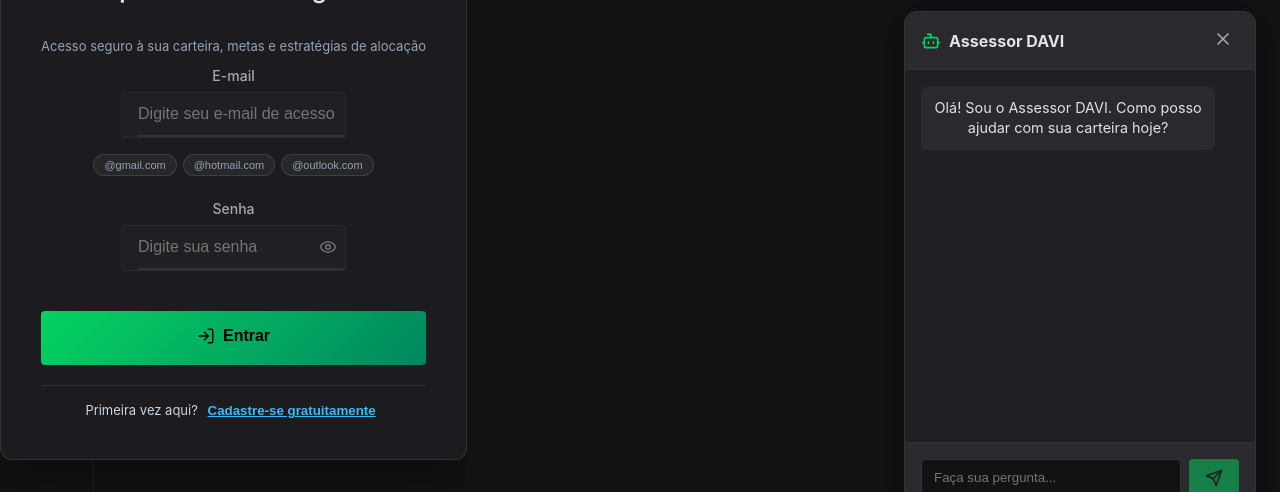
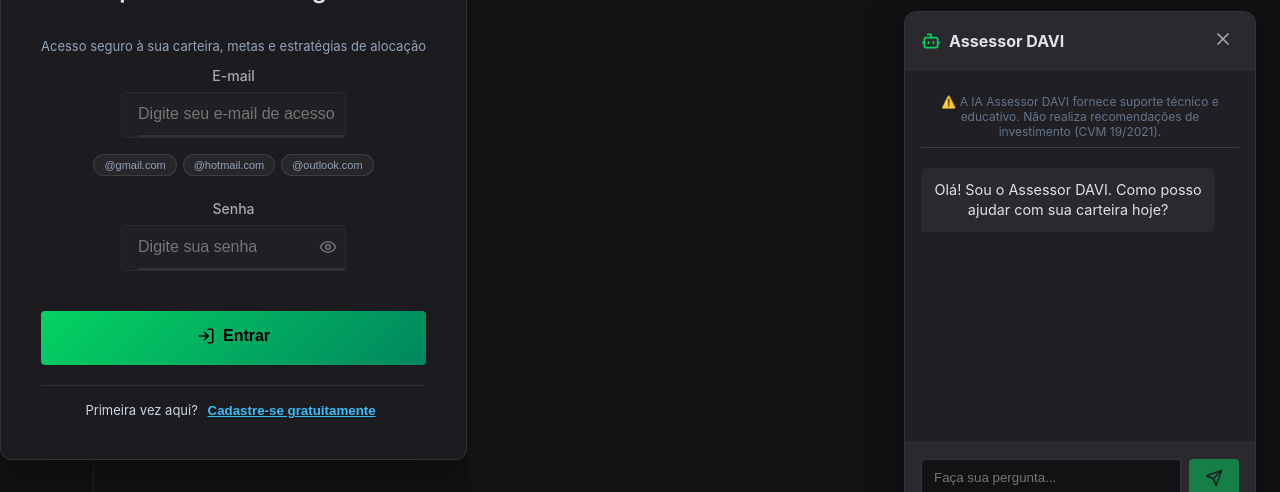
Before and after one commit to Rickss100/Davi-Hidra, a React (Vite) app: page /login in a window 1280 px wide. Both pictures are taken after a click on the button 1226 px from the left and 746 px from the top of the page. Shown: the part 247-739 px from the top of the page. Built offline with nearby package versions, Linux system fonts and the light colour scheme; no server answers.

Commit message:
docs: adicionar isencoes de responsabilidade exigidas pela CVM em areas de sugestao (Item H5 Auditoria)

```diff
--- a/src/components/Chat/FloatingChat.jsx
+++ b/src/components/Chat/FloatingChat.jsx
@@ -79,7 +79,10 @@ const FloatingChat = () => {
           </div>
 
           <div className="chat-messages">
-            {messages.map((msg, idx) => (
+              <div style={{ textAlign: 'center', fontSize: '0.75rem', color: '#64748b', padding: '8px', borderBottom: '1px solid #334155', marginBottom: '8px' }}>
+                ⚠️ A IA Assessor DAVI fornece suporte técnico e educativo. Não realiza recomendações de investimento (CVM 19/2021).
+              </div>
+              {messages.map((msg, idx) => (
               <div key={idx} className={`message ${msg.role}`}>
                 {msg.role === 'bot' ? (
                   <ReactMarkdown>{msg.text}</ReactMarkdown>
--- a/src/pages/OndeAportar.jsx
+++ b/src/pages/OndeAportar.jsx
@@ -404,6 +404,10 @@ const OndeAportar = () => {
           assetTargets={assetTargets}
           totalValue={totalValue}
         />
+
+        <div className="cvm-disclaimer" style={{ marginTop: '32px', padding: '16px', background: 'rgba(239, 68, 68, 0.05)', border: '1px solid rgba(239, 68, 68, 0.2)', borderRadius: '8px', color: '#94a3b8', fontSize: '0.85rem', lineHeight: '1.5', gridColumn: '1 / -1' }}>
+           <strong style={{ color: '#ef4444' }}>⚠️ Aviso Legal (CVM):</strong> O Método Davi & Hydra é uma ferramenta educacional e uma calculadora de rebalanceamento baseada nas suas próprias metas. As sugestões geradas não constituem análise, consultoria ou recomendação de compra ou venda de valores mobiliários (Resolução CVM 19/2021). Toda decisão de investimento é de sua exclusiva responsabilidade e perfil de risco.
+        </div>
       </div>
     </div>
   );
```
